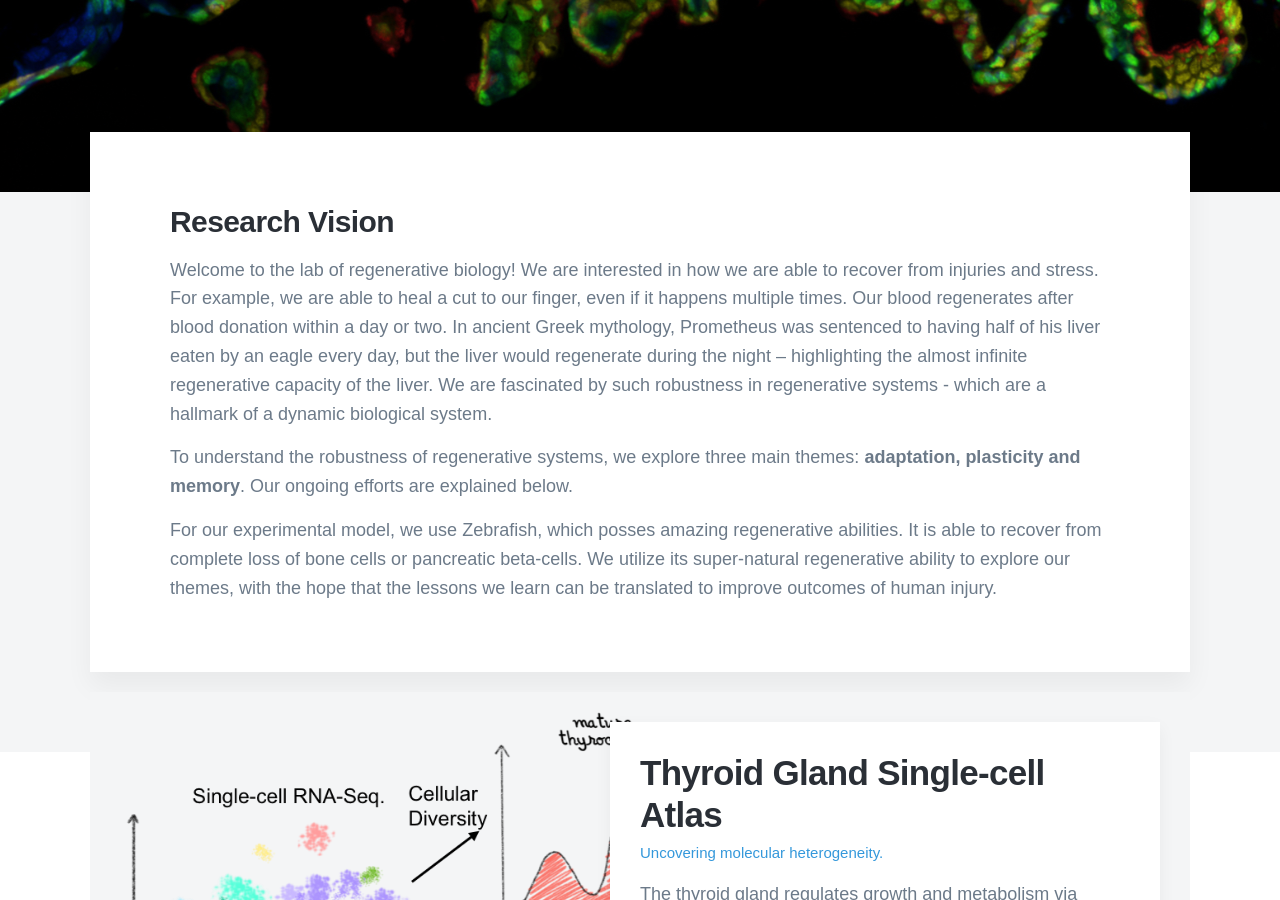
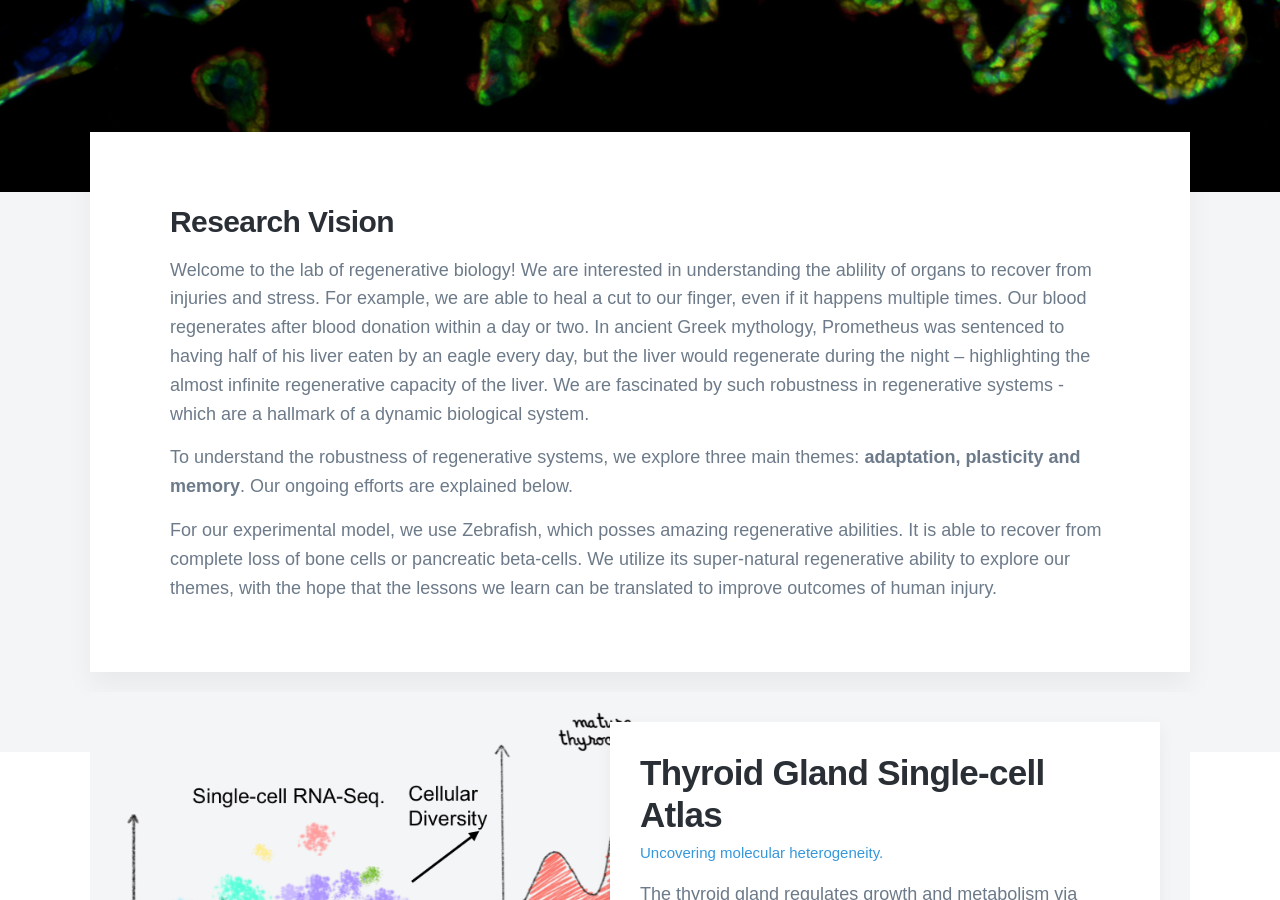
Before and after one commit to sumeetpalsingh/sumeetpalsingh.github.io, a Jekyll site: the page built from index.html, in a window 1280 px wide and 900 px high, scrolled down 503 px. Built offline with Jekyll 4.4.1, drawn with Linux system fonts in a browser that asks for light colours; nearby versions of some CDN libraries; some web fonts are replaced.

Commit message:
Update index.html

```diff
--- a/index.html
+++ b/index.html
@@ -31,7 +31,7 @@ featured_image: /images/demo/home2.jpg
 			<h3>Research Vision</h3>
 
             <p>
-            Welcome to the lab of regenerative biology! We are interested in how we are able to recover from injuries and stress. For example, we are able to heal a cut to our finger, even if it happens multiple times. Our blood regenerates after blood donation within a day or two. In ancient Greek mythology, Prometheus was sentenced to having half of his liver eaten by an eagle every day, but the liver would regenerate during the night – highlighting the almost infinite regenerative capacity of the liver. We are fascinated by such robustness in regenerative systems - which are a hallmark of a dynamic biological system.
+            Welcome to the lab of regenerative biology! We are interested in understanding the ablility of organs to recover from injuries and stress. For example, we are able to heal a cut to our finger, even if it happens multiple times. Our blood regenerates after blood donation within a day or two. In ancient Greek mythology, Prometheus was sentenced to having half of his liver eaten by an eagle every day, but the liver would regenerate during the night – highlighting the almost infinite regenerative capacity of the liver. We are fascinated by such robustness in regenerative systems - which are a hallmark of a dynamic biological system.
             </p>
 
             <p>
```
